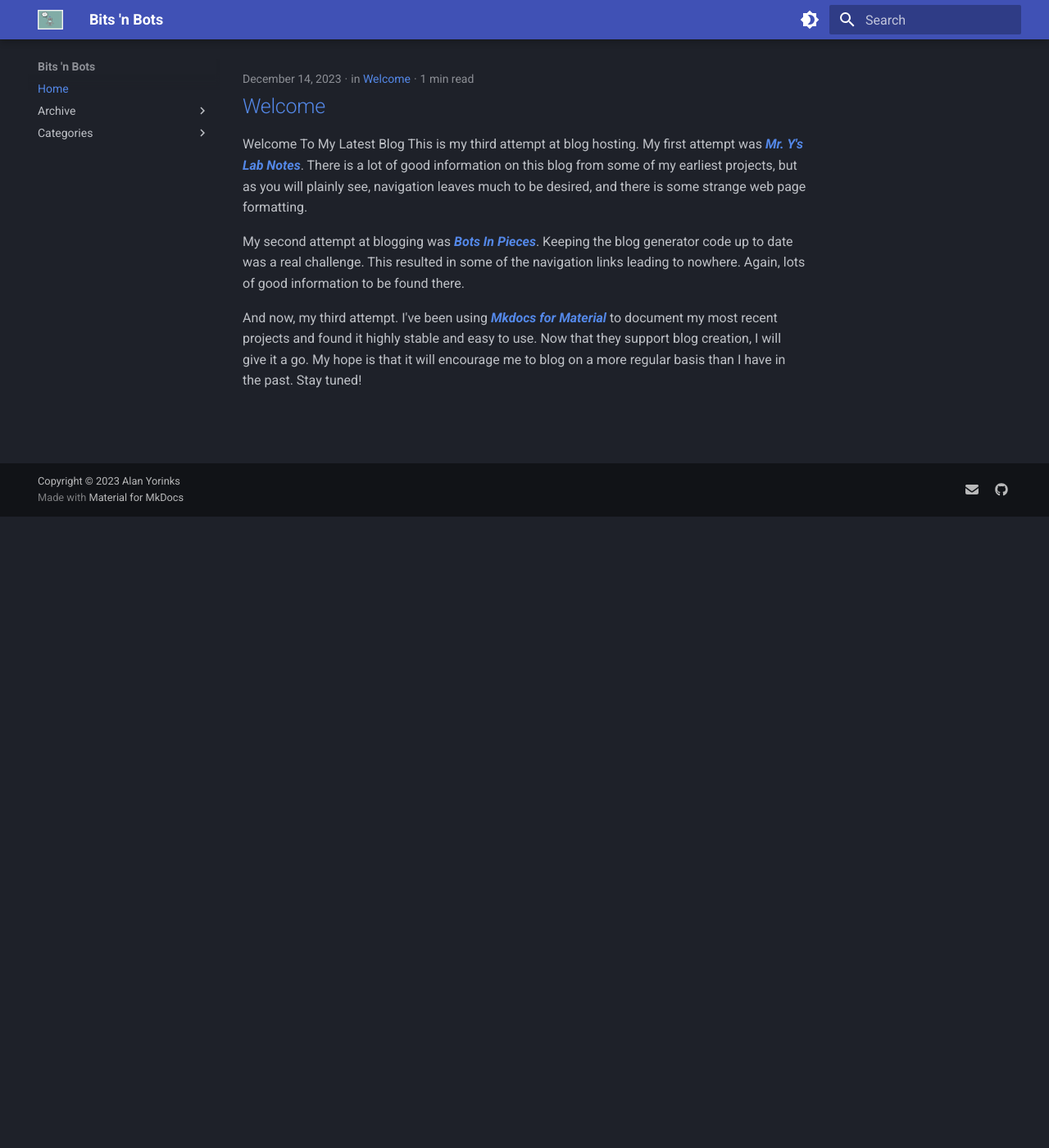
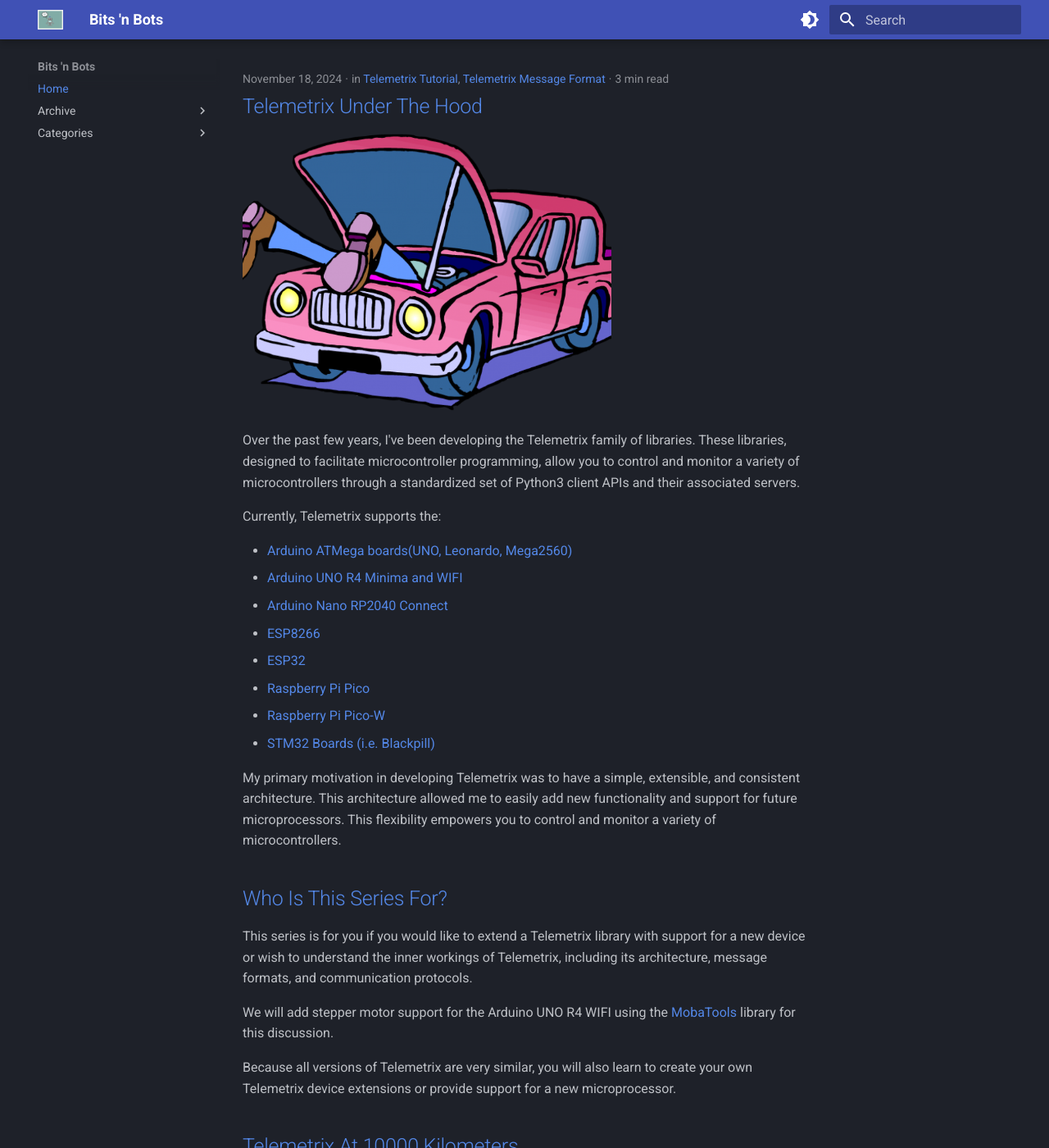
Before and after one commit to MrYsLab/bits-n-bots, an MkDocs documentation site: the page built from docs/index.md, in a window 1280 px wide and 1400 px high, scrolled down 841 px. Shown: the whole window at 82% size. Built offline with MkDocs 1.6.1 and Material for MkDocs 9.7.7, drawn with Linux system fonts in a browser that asks for light colours; before the commit the page ends 1471 px from its top, so only the background shows below that; some of the changed text lies outside the part shown.

Commit message:
telemetrix internals

```diff
--- /dev/null
+++ b/docs/posts/Telemetrix_Under_The_Hood.md
@@ -0,0 +1,88 @@
+---
+draft: false
+date: 2024-11-18
+categories:
+  - Telemetrix Tutorial
+  - Telemetrix Message Format
+comments: true
+---
+![](../assets/images/under_the_hood.png){ width="450" }
+
+Over the past few years, I've been developing the
+Telemetrix family of libraries. These libraries,
+designed to facilitate microcontroller programming, allow you to
+control and monitor a variety of microcontrollers through a
+standardized set of Python3  client APIs and their associated servers.
+
+Currently, Telemetrix supports the:
+
+* [Arduino ATMega boards(UNO, Leonardo, Mega2560)](https://mryslab.github.io/telemetrix/)
+* [Arduino UNO R4 Minima and WIFI](https://mryslab.github.io/telemetrix-uno-r4/)
+* [Arduino Nano RP2040 Connect ](https://mryslab.github.io/telemetrix-nano-2040-wifi/)
+* [ESP8266](https://mryslab.github.io/telemetrix/)
+* [ESP32](https://mryslab.github.io/telemetrix-esp32/)
+* [Raspberry Pi Pico](https://mryslab.github.io/telemetrix-rpi-pico/)
+* [Raspberry Pi Pico-W](https://mryslab.github.io/telemetrix-rpi-pico-w/)
+* [STM32 Boards (i.e. Blackpill)](https://mryslab.github.io/telemetrix/)
+
+My primary motivation in developing Telemetrix was to have a
+simple, extensible, and consistent architecture.
+This architecture allowed me to easily add new functionality
+and support for future microprocessors. This flexibility empowers you
+to control and monitor a variety of microcontrollers.
+
+# Who Is This Series For?
+
+This series is for you if you would like
+to extend a Telemetrix library with support for a
+new device or wish to understand the inner workings of Telemetrix,
+including its architecture, message formats,  and communication protocols.
+
+We will add stepper motor support for the Arduino UNO R4 WIFI using the
+[MobaTools](https://github.com/MicroBahner/MobaTools) library for this discussion.
+
+Because all versions of Telemetrix are very similar,
+you will also learn to create your own Telemetrix device
+extensions or provide support for a new microprocessor.
+
+# Telemetrix At 10000 Kilometers
+
+![](../assets/images/tmx.png)
+
+This image depicts a typical Telemetrix setup.
+A PC runs a Python client application, which communicates with a
+microcontroller and has a Telemetrix server installed.
+The client and server communicate via messaging, transmitting
+over a Serial USB, WIFI, or Bluetooth transport specific to the microcontroller.
+
+
+# Following A Command And Report End-to-end
+To better understand the Telemetrix underpinnings,
+let's trace what happens when the set_pin_mode_digital_input is called.
+
+# Understanding Telemetrix Messages
+Messages sent from the client to the server are called
+command messages. For example, you may command a GPIO pin to
+go HIGH to turn on an LED, or you may wish to command
+the microcontroller to continuously monitor an analog input pin.
+When reporting data changes, the microcontroller constructs a report
+message that the client will interrupt.
+
+Telemetrix messages are constructed from bytes and are variable in length.
+
+A message frame consists of the number of bytes contained in the frame, the command or
+report message ID, and the command or report data.
+
+![](../assets/images/msg_frames.png)
+
+## Exploring The set_pin_mode_input Command Message
+
+![](../assets/images/digital_input_command.png)
+
+The contents of a command frame to set pin 12 as a digital input are shown above.
+Let's explore each byte and see how it was populated.
+Here are some of the topics that will be discussed.
+
+* Messaging formats between the client and server.
+* File organization for both client and server.
+* Considerations for adding new functionality.
--- a/mkdocs.yml
+++ b/mkdocs.yml
@@ -1,10 +1,10 @@
 site_name: "Bits 'n Bots"
-site_description: 'What is happening in the lab!'
+site_description: "Mr. Y's Lab blog."
 site_author: 'Alan Yorinks'
 site_url: 'https://mryslab.github.io/bits-n-bots'
 
 copyright: >
-  Copyright &copy; 2023 Alan Yorinks
+  Copyright &copy; 2023-2024 Alan Yorinks
 
 theme:
   name: 'material'
@@ -35,6 +35,7 @@
       blog_dir: .
   - social
   - search
+  - open-in-new-tab
 
 
 extra:
@@ -46,3 +47,9 @@
       link: mailto:MisterYsLab@gmail.com
     - icon: fontawesome/brands/github
       link: https://github.com/MrYsLab
+    - icon: fontawesome/brands/bluesky
+      link: https://bsky.app/profile/mryslab.bsky.social
+
+markdown_extensions:
+  - attr_list
+  - md_in_html
```
Also changed, not shown: docs/assets/images/digital_input_command.png (added), docs/assets/images/msg_frames.png (added), docs/assets/images/tmx.png (added), docs/assets/images/under_the_hood.png (added).
